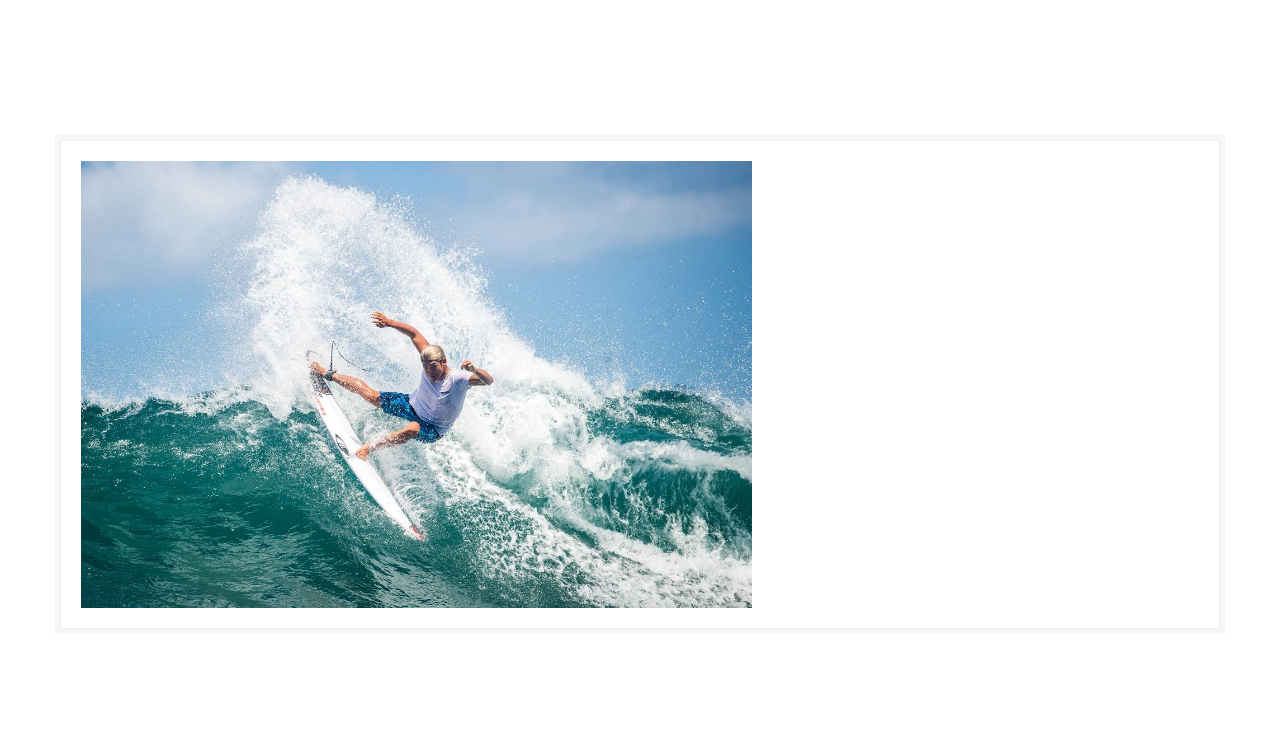
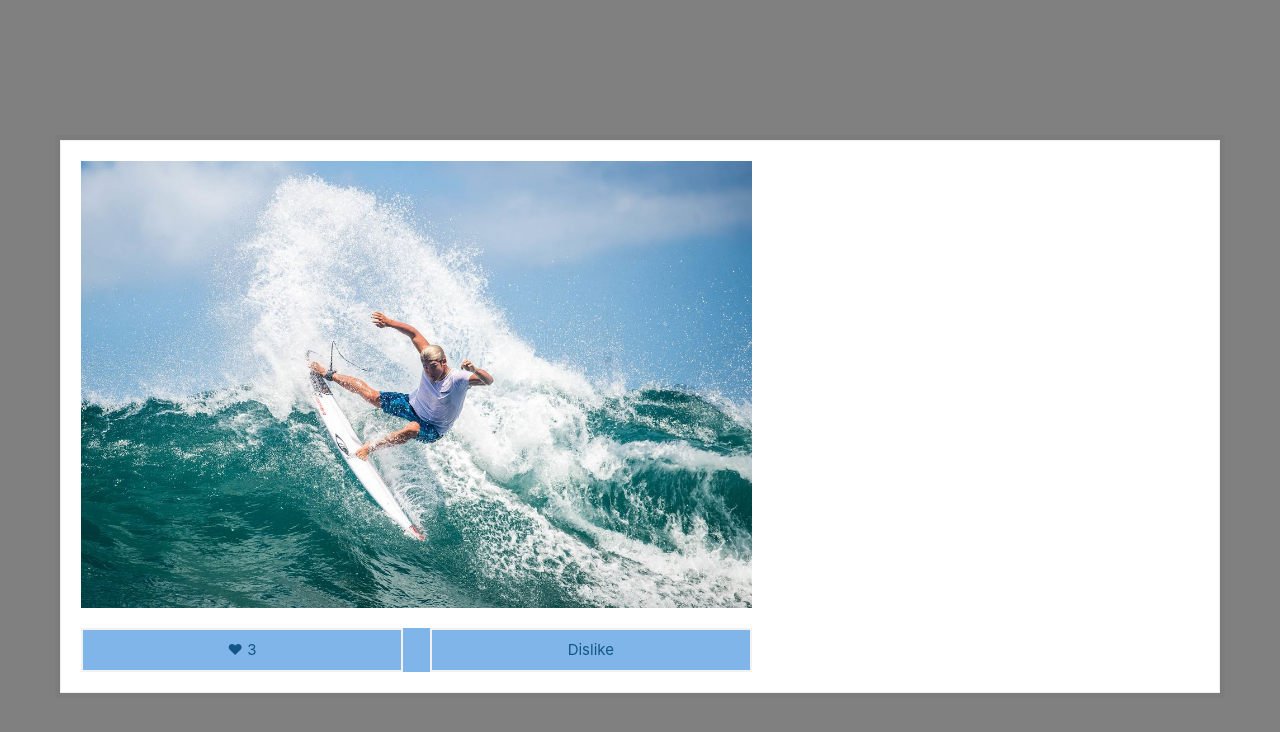
Before and after one commit to Noch4nce/Redux-base, a React (Create React App) app: page / in a window 1280 px wide. Shown: the top 732 px of the page. Built offline with nearby package versions, Linux system fonts and the light colour scheme.

Commit message:
likes comp

```diff
--- a/src/App.css
+++ b/src/App.css
@@ -48,6 +48,7 @@
 	display: flex;
 	justify-content: space-between;
 	margin-top: 20px;
+	background-color: #80b5ea;
 }
 .card-title-top {
 	display: flex;
--- a/src/App.js
+++ b/src/App.js
@@ -1,4 +1,5 @@
 import './App.css'
+import Likes from './Likes'
 
 function App() {
 	return (
@@ -7,6 +8,7 @@
 				<div className="card">
 					<div className="card-image">
 						<img src="./sea.jpg" alt="surfing" />
+						<Likes likes='3' />
 					</div>
 				</div>
 			</div>
--- /dev/null
+++ b/src/Likes.jsx
@@ -0,0 +1,13 @@
+import React from 'react'
+
+const Likes = (props) => {
+	console.log(props, 'props')
+	return (
+		<div className="button-controls">
+			<button>♥ {props.likes}</button>
+			<button>Dislike</button>
+		</div>
+	)
+}
+
+export default Likes
--- a/src/index.css
+++ b/src/index.css
@@ -173,6 +173,7 @@
 		'Helvetica Neue', sans-serif;
 	-webkit-font-smoothing: antialiased;
 	-moz-osx-font-smoothing: grayscale;
+	background-color: gray;
 }
 
 code {
```
